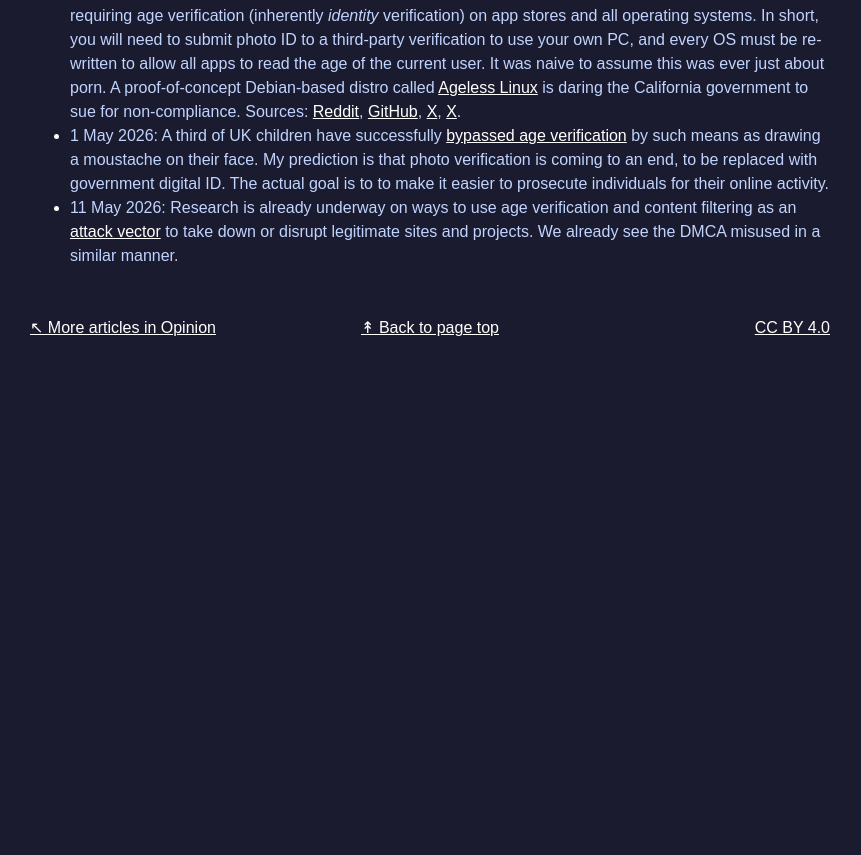
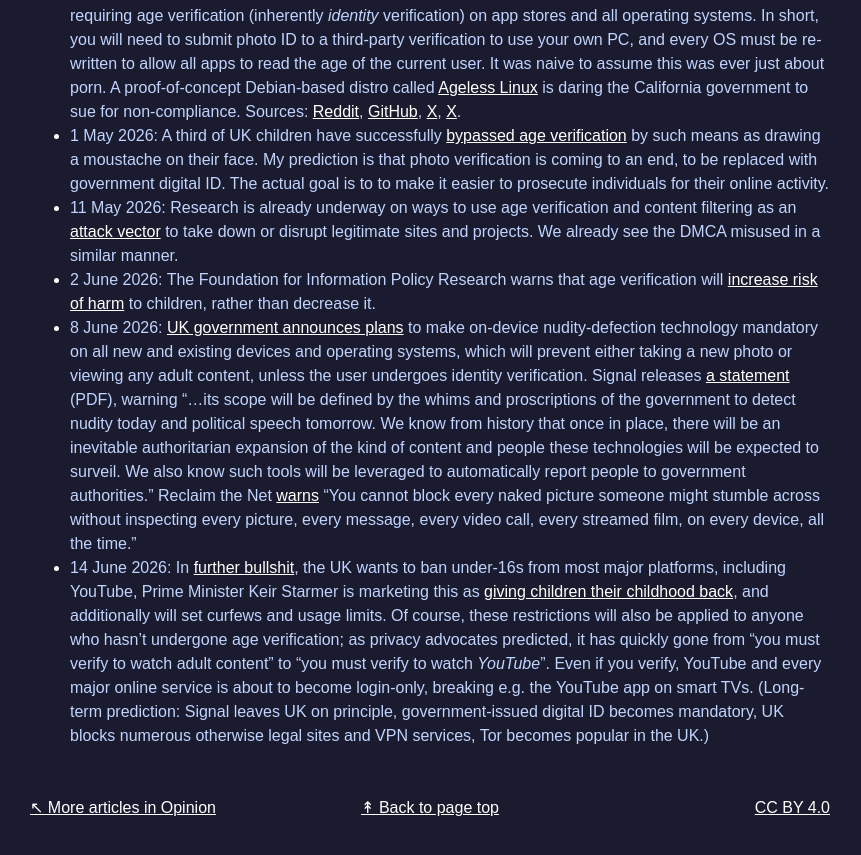
Before and after one commit to orbitalflower/orbitalflower.github.io, a Jekyll site: the page built from _posts/2025-08-03-online-safety-act-bad.md, in a window 1280 px wide and 900 px high, scrolled down 7250 px. Shown: the top 855 px of the window, without its empty margins (210-1071 px from the left). Built offline with Jekyll 4.4.1, drawn with Linux system fonts in a browser that asks for light colours; before the commit the page ends 7670 px from its top, so only the background shows below that.

```diff
--- a/_posts/2025-08-03-online-safety-act-bad.md
+++ b/_posts/2025-08-03-online-safety-act-bad.md
@@ -427,3 +427,36 @@ following another proposal to [ban under-18s from VPNs](https://decoded.legal/bl
   [attack vector](https://discuss.livingcartoon.org/d/158-kidding-attack-vector-age-verification)
   to take down or disrupt legitimate sites and projects. We already see the DMCA
   misused in a similar manner.
+- 2 June 2026: The Foundation for Information Policy Research warns that age
+  verification will
+  [increase risk of harm](https://www.computerweekly.com/news/366643835/Age-verification-tech-could-put-children-at-greater-risk-says-think-tank)
+  to children, rather than decrease it.
+- 8 June 2026: [UK government announces plans](https://www.gov.uk/government/news/new-plans-to-stop-children-taking-sharing-or-viewing-nude-images)
+  to make on-device nudity-defection technology mandatory on all new and
+  existing devices and operating systems, which will prevent either taking a new
+  photo or viewing any adult content, unless the user undergoes identity
+  verification. Signal releases [a statement](https://signal.org/blog/pdfs/2026-06-08-uk-surveillance-is-not-safety.pdf) (PDF),
+  warning "...its scope will be defined by the whims and proscriptions of the
+  government to detect nudity today and political speech tomorrow. We know from
+  history that once in place, there will be an inevitable authoritarian
+  expansion of the kind of content and people these technologies will be
+  expected to surveil. We also know such tools will be leveraged to
+  automatically report people to government authorities."
+  Reclaim the Net
+  [warns](https://reclaimthenet.org/uk-wants-message-scanning-on-phones)
+  "You cannot block every naked picture someone might stumble across without
+  inspecting every picture, every message, every video call, every streamed
+  film, on every device, all the time."
+- 14 June 2026: In [further bullshit](https://www.manchestereveningnews.co.uk/news/uk-news/uk-set-announce-social-media-34119132),
+  the UK wants to ban under-16s from most major platforms, including YouTube,
+  Prime Minister Keir Starmer is marketing this as
+  [giving children their childhood back](https://www.gov.uk/government/news/social-media-to-be-banned-for-under-16s-in-landmark-government-move-to-givekids-their-childhood-back),
+  and additionally will set curfews and usage limits. Of course, these
+  restrictions will also be applied to anyone who hasn't undergone age
+  verification; as privacy advocates predicted, it has quickly gone from "you
+  must verify to watch adult content" to "you must verify to watch _YouTube_".
+  Even if you verify, YouTube and every major online service is about to become
+  login-only, breaking e.g. the YouTube app on smart TVs.
+  (Long-term prediction: Signal leaves UK on principle, government-issued
+  digital ID becomes mandatory, UK blocks numerous otherwise legal sites and VPN
+  services, Tor becomes popular in the UK.)
```
Also changed, not shown: other parts of _posts/2025-08-03-online-safety-act-bad.md (+1 -1 lines), _posts/2026-06-01-purpose-of-a-system.md (+42 -1 lines), _posts/2026-06-16-duckduckgo.md (added, +75 -0 lines).
